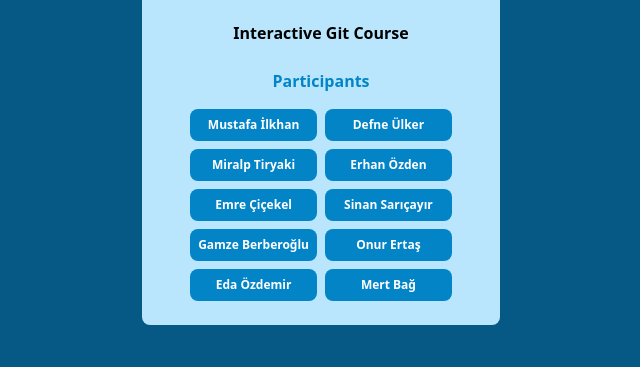
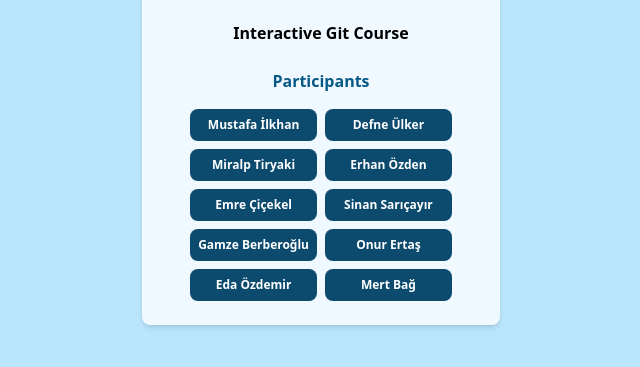
Before and after one commit to mrtbg96/git-course, a plain HTML site: page index.html in a window 1280 px wide. Shown: the part 337-704 px from the top of the page, without its empty margins (319-959 px from the left). Drawn offline with nearby package versions, Linux system fonts and the light colour scheme.

Commit message:
Branch 1

```diff
--- a/index.html
+++ b/index.html
@@ -7,11 +7,11 @@
     <script src="https://cdn.tailwindcss.com"></script>
     <title>IndiviTech Education Time - Interactive Git Course</title>
 </head>
-<body class="bg-sky-800">
+<body class="bg-sky-200">
     <!-- Main -->
     <main class="max-w-7xl min-h-dvh mx-auto flex flex-col justify-center items-center">
         <!-- Card -->
-        <div class="bg-sky-200 rounded-lg px-12 py-6 max-w-md flex flex-col items-center space-y-6">
+        <div class="bg-sky-50 rounded-lg px-12 py-6 max-w-md shadow-md flex flex-col items-center space-y-6">
             <!-- Logo -->
             <div>
                 <image src="https://indivi.tech/wp-content/uploads/2020/11/indivi_tech_logo.png" alt="IndiviTech Logo" width="160px" />
@@ -33,39 +33,39 @@
 
             <!-- Participants -->
             <div>
-                <h2 class="font-bold text-sky-600 text-center mb-4">
+                <h2 class="font-bold text-sky-800 text-center mb-4">
                     Participants
                 </h2>
 
                 <div class="grid grid-cols-2 gap-2">
-                    <span class="bg-sky-600 rounded-lg font-semibold text-xs text-white text-center p-2">
+                    <span class="bg-sky-900 rounded-lg font-semibold text-xs text-white text-center p-2">
                         Mustafa İlkhan
                     </span>
-                    <span class="bg-sky-600 rounded-lg font-semibold text-xs text-white text-center p-2">
+                    <span class="bg-sky-900 rounded-lg font-semibold text-xs text-white text-center p-2">
                         Defne Ülker
                     </span>
-                    <span class="bg-sky-600 rounded-lg font-semibold text-xs text-white text-center p-2">
+                    <span class="bg-sky-900 rounded-lg font-semibold text-xs text-white text-center p-2">
                         Miralp Tiryaki
                     </span>
-                    <span class="bg-sky-600 rounded-lg font-semibold text-xs text-white text-center p-2">
+                    <span class="bg-sky-900 rounded-lg font-semibold text-xs text-white text-center p-2">
                         Erhan Özden
                     </span>
-                    <span class="bg-sky-600 rounded-lg font-semibold text-xs text-white text-center p-2">
+                    <span class="bg-sky-900 rounded-lg font-semibold text-xs text-white text-center p-2">
                         Emre Çiçekel
                     </span>
-                    <span class="bg-sky-600 rounded-lg font-semibold text-xs text-white text-center p-2">
+                    <span class="bg-sky-900 rounded-lg font-semibold text-xs text-white text-center p-2">
                         Sinan Sarıçayır
                     </span>
-                    <span class="bg-sky-600 rounded-lg font-semibold text-xs text-white text-center p-2">
+                    <span class="bg-sky-900 rounded-lg font-semibold text-xs text-white text-center p-2">
                         Gamze Berberoğlu
                     </span>
-                    <span class="bg-sky-600 rounded-lg font-semibold text-xs text-white text-center p-2">
+                    <span class="bg-sky-900 rounded-lg font-semibold text-xs text-white text-center p-2">
                         Onur Ertaş
                     </span>
-                    <span class="bg-sky-600 rounded-lg font-semibold text-xs text-white text-center p-2">
+                    <span class="bg-sky-900 rounded-lg font-semibold text-xs text-white text-center p-2">
                         Eda Özdemir
                     </span>
-                    <span class="bg-sky-600 rounded-lg font-semibold text-xs text-white text-center p-2">
+                    <span class="bg-sky-900 rounded-lg font-semibold text-xs text-white text-center p-2">
                         Mert Bağ
                     </span>
                 </div>
```
